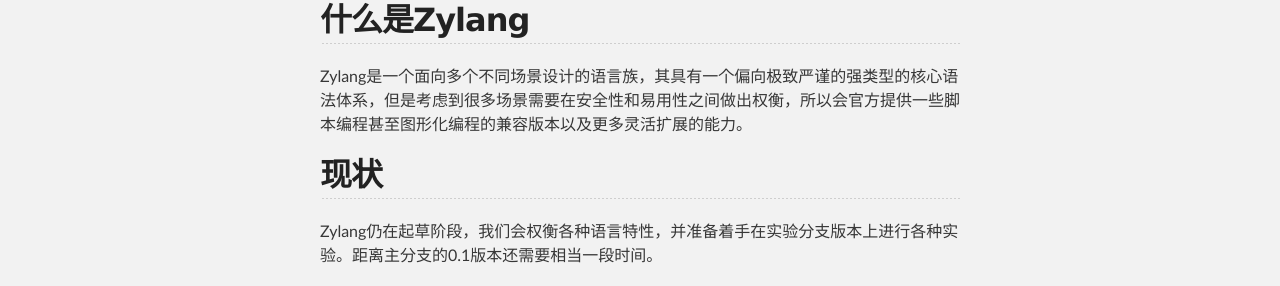
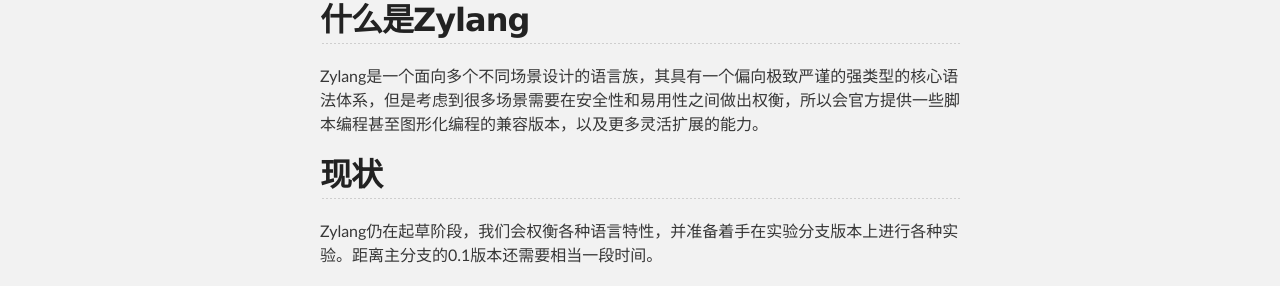
Before and after one commit to langlabs/zylang, a Jekyll site: the page built from docs/zh/introduction.md, in a window 1280 px wide. Shown: the part 258-544 px from the top of the page. Built offline with Jekyll 4.4.1, drawn with Linux system fonts in a browser that asks for light colours; our own code applies the rules of GitHub Pages for plain Markdown files.

Commit message:
update doc

```diff
--- a/docs/zh/introduction.md
+++ b/docs/zh/introduction.md
@@ -2,7 +2,7 @@
 Zylang语言的背景和基本信息
 
 ## 什么是Zylang
-Zylang是一个面向多个不同场景设计的语言族，其具有一个偏向极致严谨的强类型的核心语法体系，但是考虑到很多场景需要在安全性和易用性之间做出权衡，所以会官方提供一些脚本编程甚至图形化编程的兼容版本以及更多灵活扩展的能力。
+Zylang是一个面向多个不同场景设计的语言族，其具有一个偏向极致严谨的强类型的核心语法体系，但是考虑到很多场景需要在安全性和易用性之间做出权衡，所以会官方提供一些脚本编程甚至图形化编程的兼容版本，以及更多灵活扩展的能力。
 
 ## 现状
 Zylang仍在起草阶段，我们会权衡各种语言特性，并准备着手在实验分支版本上进行各种实验。距离主分支的0.1版本还需要相当一段时间。
```
